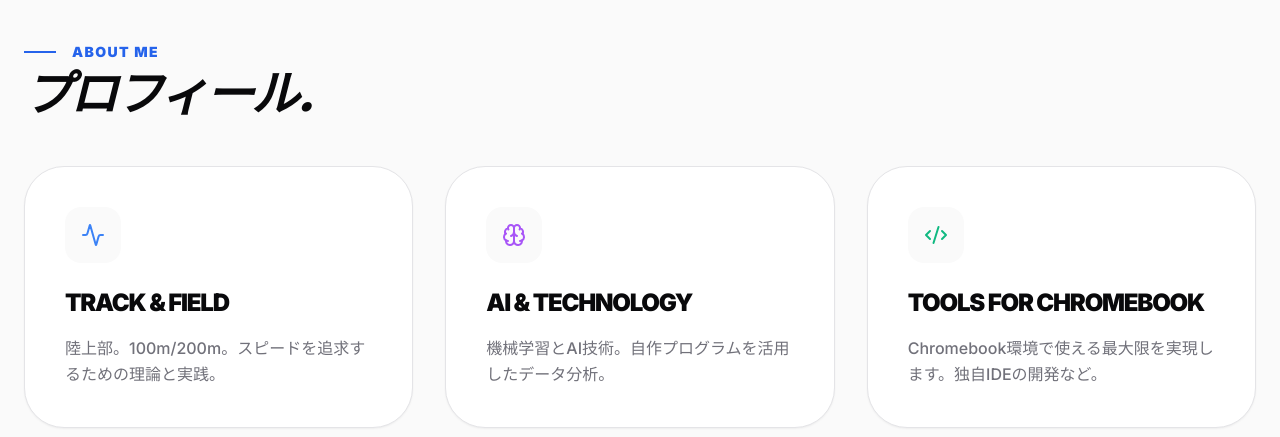
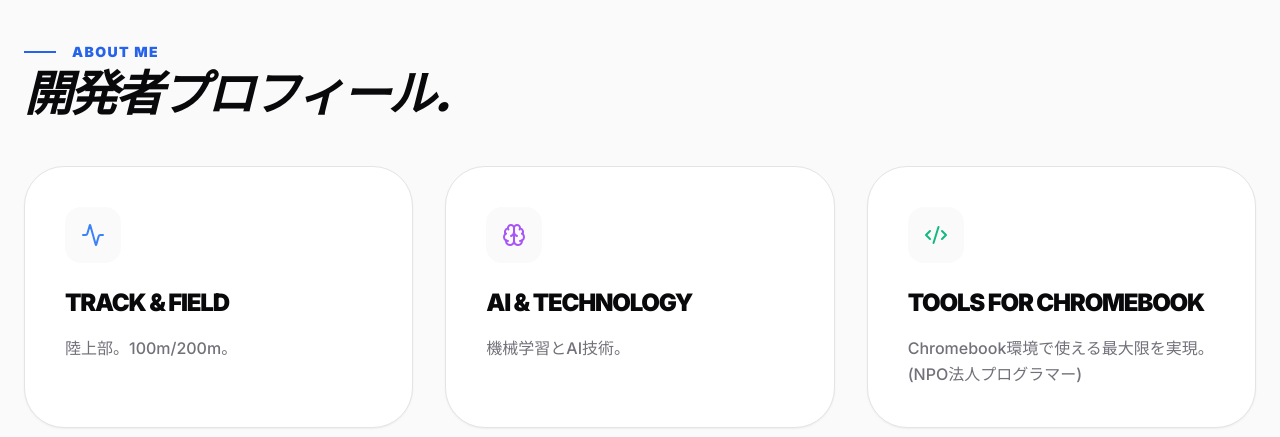
Before and after one commit to kaisei-2026/kaisei-12.-fromgoogle, a Next.js app: page /kaisei-google/ in a window 1280 px wide. Shown: the part 774-1211 px from the top of the page. Built offline with nearby package versions, Linux system fonts and the light colour scheme.

Commit message:
Update page.tsx

```diff
--- a/app/page.tsx
+++ b/app/page.tsx
@@ -48,7 +48,7 @@ export default function Home() {
           <div className="h-[2px] w-8 bg-blue-600"></div>
           <span className="text-blue-600 font-black tracking-widest text-sm uppercase">About Me</span>
         </div>
-        <h2 className="text-5xl font-[1000] text-zinc-950 tracking-tighter italic">プロフィール.</h2>
+        <h2 className="text-5xl font-[1000] text-zinc-950 tracking-tighter italic">開発者プロフィール.</h2>
       </div>
 
       {/* 3. 3 PILLARS SECTION: 陸上・AI・開発環境の紹介 */}
@@ -58,17 +58,17 @@ export default function Home() {
             {
               icon: <Activity className="text-blue-500" />,
               title: "TRACK & FIELD",
-              desc: "陸上部。100m/200m。スピードを追求するための理論と実践。"
+              desc: "陸上部。100m/200m。"
             },
             {
               icon: <Brain className="text-purple-500" />,
               title: "AI & TECHNOLOGY",
-              desc: "機械学習とAI技術。自作プログラムを活用したデータ分析。"
+              desc: "機械学習とAI技術。"
             },
             {
               icon: <Code2 className="text-emerald-500" />,
               title: "TOOLS FOR CHROMEBOOK",
-              desc: "Chromebook環境で使える最大限を実現します。独自IDEの開発など。"
+              desc: "Chromebook環境で使える最大限を実現。(NPO法人プログラマー)"
             }
           ].map((item, i) => (
             <motion.div
```
